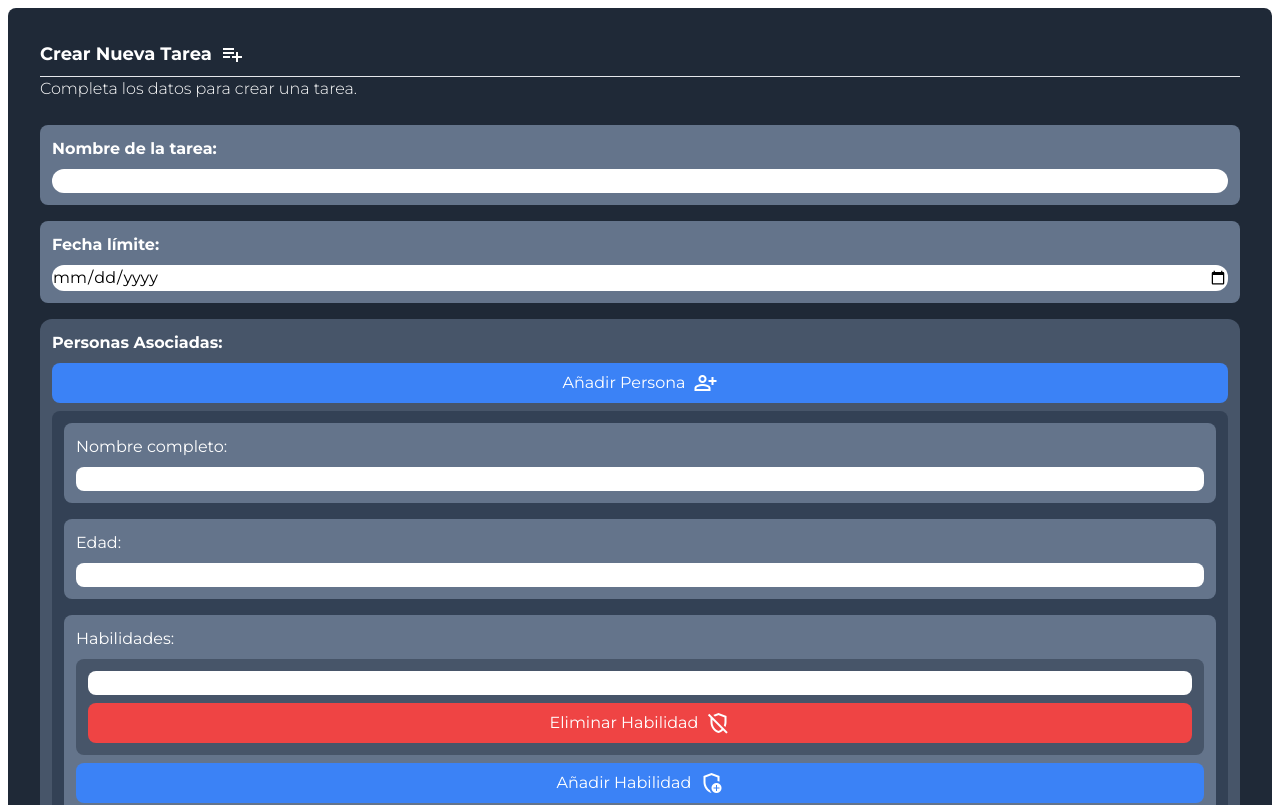
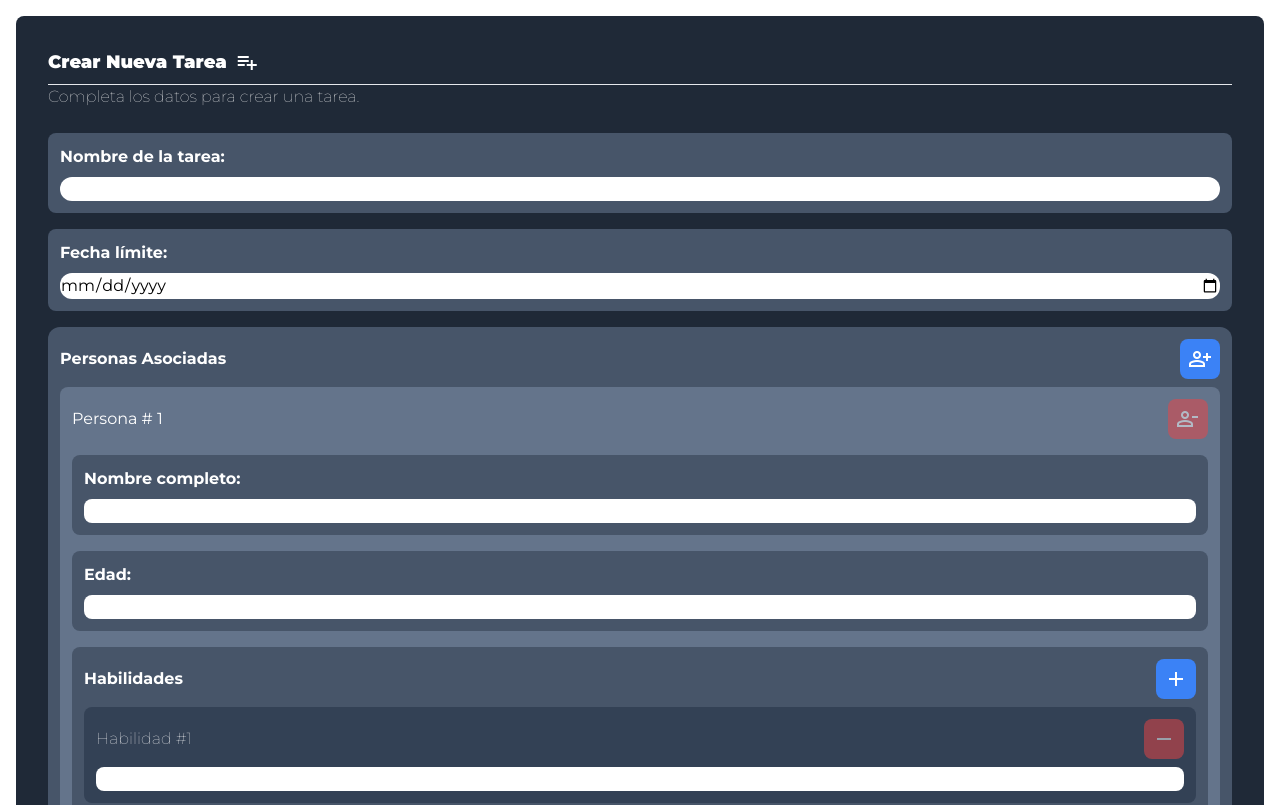
Before and after one commit to alemupx/velaio-test, an Angular app: page /home in a window 1280 px wide. Shown: the top 805 px of the page. Built offline with nearby package versions, Linux system fonts and the light colour scheme.

Commit message:
Mejora validaciones y comentarios.

```diff
--- a/src/app/shared/components/card/card.component.html
+++ b/src/app/shared/components/card/card.component.html
@@ -1,22 +1,24 @@
-<div class="bg-gray-800 p-8 m-2 rounded-lg">
+<div class="bg-gray-800 p-8 m-4 rounded-lg">
+  <!-- Título y descripción del formulario -->
   <div>
-    <h1 class="text-white font-bold text-lg pb-2 flex items-center">
+    <h1 class="text-white font-black text-lg pb-2 flex items-center">
       {{ formStructure.title }}
       <span class="material-symbols-outlined pl-2"> playlist_add </span>
     </h1>
     <hr />
-    <h3 class="text-white font-light">{{ formStructure.description }}</h3>
+    <h3 class="text-white font-thin">{{ formStructure.description }}</h3>
   </div>
 
+  <!-- Formulario principal -->
   <form class="flex flex-col" [formGroup]="formGroup" (ngSubmit)="onSubmit()">
     <div class="flex flex-col gap-4 py-6">
+      <!-- Recorrer los campos del formulario definidos en formStructure -->
       <div *ngFor="let field of formStructure.fields">
         <ng-container [ngSwitch]="field.type">
-          <!-- Campos de texto -->
-          <div
-            *ngSwitchCase="'text'"
-            class="flex flex-col gap-2 bg-slate-500 p-3 rounded-lg"
-          >
+          <!-- Campo de texto -->
+          <div *ngSwitchCase="'text'">
+            <!-- Contenedor para el campo de texto con etiquetas y control -->
+            <div class="flex flex-col gap-2 bg-slate-600 p-3 rounded-lg">
               <label [for]="field.name" class="text-white font-bold">{{
                 field.label
               }}</label>
@@ -27,12 +29,29 @@
                 [type]="field.type"
               />
             </div>
+            <!-- Mostrar errores si el campo nombre es inválido -->
+            <div
+              *ngIf="
+                formGroup.get(field.name)?.invalid &&
+                formGroup.get(field.name)?.touched
+              "
+              class="text-red-500"
+            >
+              <span *ngIf="formGroup.get(field.name)?.errors?.['required']"
+                >{{ field.label }} es obligatorio.</span
+              >
+              <span *ngIf="formGroup.get(field.name)?.errors?.['minlength']"
+                >Mínimo
+                {{ formGroup.get(field.name)?.errors?.['minlength']?.requiredLength }}
+                caracteres.</span
+              >
+            </div>
+          </div>
 
-          <!-- Campos de fecha -->
-          <div
-            *ngSwitchCase="'date'"
-            class="flex flex-col gap-2 bg-slate-500 p-3 rounded-lg"
-          >
+          <!-- Campo de fecha -->
+          <div *ngSwitchCase="'date'">
+            <!-- Contenedor para el campo de fecha con etiquetas y control -->
+            <div class="flex flex-col gap-2 bg-slate-600 p-3 rounded-lg">
               <label [for]="field.name" class="text-white font-bold">{{
                 field.label
               }}</label>
@@ -43,24 +62,38 @@
                 [type]="field.type"
               />
             </div>
+            <!-- Mostrar error si la fecha límite es inválida -->
+            <div
+              *ngIf="
+                formGroup.get(field.name)?.invalid &&
+                formGroup.get(field.name)?.touched
+              "
+              class="text-red-500"
+            >
+              <span *ngIf="formGroup.get(field.name)?.errors?.['required']"
+                >{{ field.label }} es obligatoria.</span
+              >
+            </div>
+          </div>
 
-          <!-- Arreglo de personas asociadas -->
+          <!-- Campo de personas asociadas (array) -->
           <div
             *ngSwitchCase="'array'"
             class="flex flex-col gap-2 rounded-xl bg-slate-600 p-3"
           >
+            <div class="flex justify-between items-center">
               <label class="text-white font-bold">{{ field.label }}</label>
-
+              <!-- Botón para agregar nueva persona -->
               <button
                 type="button"
-              class="bg-blue-500 rounded-lg text-white p-2 flex justify-center"
+                class="bg-blue-500 rounded-lg text-white p-2 flex justify-center hover:bg-blue-400"
                 (click)="agregarPersona()"
               >
-              Añadir Persona
-              <span class="material-symbols-outlined pl-2"> person_add </span>
+                <span class="material-symbols-outlined"> person_add </span>
               </button>
+            </div>
 
-            <!-- Recorre el FormArray personas_asociadas -->
+            <!-- Listado dinámico de personas asociadas -->
             <div formArrayName="personas_asociadas" class="flex flex-col gap-3">
               <div
                 *ngFor="
@@ -69,15 +102,40 @@
                 "
                 [formGroupName]="i"
               >
-                <div class="flex flex-col gap-4 bg-slate-700 p-3 rounded-lg">
-                  <!-- Campo Nombre -->
-                  <div class="flex flex-col gap-2 bg-slate-500 p-3 rounded-lg">
-                    <label class="text-white">Nombre completo:</label>
+                <div class="flex flex-col gap-4 bg-slate-500 p-3 rounded-lg">
+                  <!-- Título de persona y botón para eliminar -->
+                  <div class="flex justify-between items-center">
+                    <h1 class="text-white font-normal">
+                      Persona # {{ i + 1 }}
+                    </h1>
+                    <button
+                      type="button"
+                      class="bg-red-500 rounded-lg text-white p-2 flex justify-center"
+                      (click)="eliminarPersona(i)"
+                      [disabled]="getPersonasAsociadas().length === 1"
+                      [ngClass]="{
+                        'hover:bg-red-300': getPersonasAsociadas().length > 1,
+                        'opacity-50 bg-red-200 cursor-default':
+                          getPersonasAsociadas().length === 1
+                      }"
+                    >
+                      <span class="material-symbols-outlined"
+                        >person_remove</span
+                      >
+                    </button>
+                  </div>
 
+                  <!-- Campo Nombre dentro del grupo de persona -->
+                  <div>
+                    <div
+                      class="flex flex-col gap-2 bg-slate-600 p-3 rounded-lg"
+                    >
+                      <label class="text-white font-bold"
+                        >Nombre completo:</label
+                      >
                       <input formControlName="nombre" class="rounded-lg" />
                     </div>
-
-                  <!-- Errores de validación del campo nombre -->
+                    <!-- Mostrar errores si el nombre de la persona es inválido -->
                     <div
                       *ngIf="
                         persona.get('nombre')?.invalid &&
@@ -88,19 +146,25 @@
                       <span *ngIf="persona.get('nombre')?.errors?.['required']"
                         >El nombre es obligatorio.</span
                       >
+                      <span *ngIf="persona.get('nombre')?.errors?.['minlength']"
+                        >Mínimo 5 caracteres.</span
+                      >
+                    </div>
                   </div>
 
-                  <!-- Campo Edad -->
-                  <div class="flex flex-col gap-2 bg-slate-500 p-3 rounded-lg">
-                    <label class="text-white">Edad:</label>
+                  <!-- Campo Edad dentro del grupo de persona -->
+                  <div>
+                    <div
+                      class="flex flex-col gap-2 bg-slate-600 p-3 rounded-lg"
+                    >
+                      <label class="text-white font-bold">Edad:</label>
                       <input
                         formControlName="edad"
                         type="number"
                         class="rounded-lg"
                       />
                     </div>
-
-                  <!-- Errores de validación del campo edad -->
+                    <!-- Mostrar errores si la edad es inválida -->
                     <div
                       *ngIf="
                         persona.get('edad')?.invalid &&
@@ -111,17 +175,30 @@
                       <span *ngIf="persona.get('edad')?.errors?.['required']"
                         >La edad es obligatoria.</span
                       >
-                    <span *ngIf="persona.get('edad')?.errors?.['max']"
-                      >Máximo 3 caracteres.</span
+                      <span *ngIf="persona.get('edad')?.errors?.['min']"
+                        >Debes ser mayor de 18 años.</span
                       >
                     </div>
+                  </div>
 
-                  <!-- Habilidades -->
+                  <!-- Campo Habilidades (array) dentro del grupo de persona -->
                   <div
                     formArrayName="habilidades"
-                    class="flex flex-col gap-2 bg-slate-500 p-3 rounded-lg"
+                    class="flex flex-col gap-2 bg-slate-600 p-3 rounded-lg"
                   >
-                    <label class="text-white">Habilidades:</label>
+                    <div class="flex justify-between items-center">
+                      <label class="text-white font-bold">Habilidades</label>
+                      <!-- Botón para agregar nueva habilidad -->
+                      <button
+                        type="button"
+                        class="bg-blue-500 rounded-lg text-white p-2 flex justify-center hover:bg-blue-400"
+                        (click)="agregarHabilidad(i)"
+                      >
+                        <span class="material-symbols-outlined"> add </span>
+                      </button>
+                    </div>
+
+                    <!-- Listado dinámico de habilidades dentro de la persona -->
                     <div
                       *ngFor="
                         let habilidad of getHabilidades(i).controls;
@@ -130,23 +207,31 @@
                       [formGroupName]="j"
                     >
                       <div
-                        class="flex flex-col gap-2 bg-slate-600 p-3 rounded-lg"
+                        class="flex flex-col gap-2 bg-slate-700 p-3 rounded-lg"
                       >
-                        <input formControlName="nombre" class="rounded-lg" />
-
+                        <div class="flex justify-between items-center">
+                          <label for="nombre" class="text-white font-thin"
+                            >Habilidad #{{ j + 1 }}</label
+                          >
                           <button
                             type="button"
-                          class="bg-red-500 rounded-lg text-white p-2 flex justify-center"
+                            [disabled]="getHabilidades(i).length === 1"
+                            [ngClass]="{
+                              'hover:bg-red-400': getHabilidades(i).length > 1,
+                              'opacity-50 bg-red-200 cursor-default':
+                                getHabilidades(i).length === 1
+                            }"
+                            class="bg-red-500 rounded-lg text-white p-2 flex justify-center hover:bg-red-400"
                             (click)="eliminarHabilidad(i, j)"
                           >
-                          Eliminar Habilidad
-                          <span class="material-symbols-outlined pl-2">
-                            remove_moderator
-                          </span>
+                            <span class="material-symbols-outlined"
+                              >remove</span
+                            >
                           </button>
                         </div>
-
-                      <!-- Errores de validación del campo habilidades -->
+                        <input formControlName="nombre" class="rounded-lg" />
+                      </div>
+                      <!-- Mostrar errores si el nombre de la habilidad es inválido -->
                       <div
                         *ngIf="
                           habilidad.get('nombre')?.invalid &&
@@ -160,51 +245,18 @@
                         >
                       </div>
                     </div>
-                    <button
-                      type="button"
-                      class="bg-blue-500 rounded-lg text-white p-2 flex justify-center"
-                      (click)="agregarHabilidad(i)"
-                    >
-                      Añadir Habilidad
-                      <span class="material-symbols-outlined pl-2">
-                        add_moderator
-                      </span>
-                    </button>
-                  </div>
-
-                  <button
-                    type="button"
-                    class="bg-red-500 rounded-lg text-white p-2 flex justify-center"
-                    (click)="eliminarPersona(i)"
-                  >
-                    Eliminar Persona
-                    <span class="material-symbols-outlined pl-2">
-                      person_remove
-                    </span>
-                  </button>
                   </div>
                 </div>
               </div>
             </div>
-
-          <!-- Mensaje de error -->
-          <div
-            *ngIf="
-              formGroup.get(field.name)?.invalid &&
-              formGroup.get(field.name)?.touched
-            "
-            class="text-red-500"
-          >
-            <span *ngIf="formGroup.get(field.name)?.errors?.['required']"
-              >Este campo es obligatorio.</span
-            >
           </div>
         </ng-container>
       </div>
     </div>
 
+    <!-- Botón de enviar formulario -->
     <button
-      class="bg-blue-500 rounded-lg text-white p-2 flex justify-center"
+      class="bg-blue-500 rounded-lg text-white p-2 flex justify-center hover:bg-blue-400"
       type="submit"
     >
       Guardar Tarea
--- a/src/app/shared/components/card/card.component.ts
+++ b/src/app/shared/components/card/card.component.ts
@@ -1,5 +1,13 @@
 import { Component, OnInit } from '@angular/core';
 import { FormArray, FormBuilder, FormGroup, Validators } from '@angular/forms';
+
+// Define una interfaz para los campos del formulario
+interface FormField {
+  name: string;
+  type: string;
+  label: string;
+  validators: { required?: boolean; minlength?: number; min?: number };
+}
 
 @Component({
   selector: 'app-card',
@@ -7,8 +15,9 @@ import { FormArray, FormBuilder, FormGroup, Validators } from '@angular/forms';
   styleUrls: ['./card.component.css'],
 })
 export class CardComponent implements OnInit {
-  formGroup: FormGroup = this.fb.group({});
+  formGroup: FormGroup;
 
+  // Estructura del formulario
   formStructure = {
     title: 'Crear Nueva Tarea',
     description: 'Completa los datos para crear una tarea.',
@@ -17,99 +26,102 @@ export class CardComponent implements OnInit {
         name: 'nombre',
         type: 'text',
         label: 'Nombre de la tarea:',
-        validators: [Validators.required],
+        validators: { required: true, minlength: 5 },
       },
       {
         name: 'fecha_limite',
         type: 'date',
         label: 'Fecha límite:',
-        validators: [Validators.required],
+        validators: { required: true },
       },
       {
         name: 'personas_asociadas',
         type: 'array',
-        label: 'Personas Asociadas: ',
-        validators: [], // Puedes manejar la validación en el submit
+        label: 'Personas Asociadas',
+        validators: {},
       },
-    ],
+    ] as FormField[], // Especificar que `fields` es un arreglo de `FormField`
   };
 
-  constructor(private fb: FormBuilder) {}
+  constructor(private fb: FormBuilder) {
+    this.formGroup = this.fb.group({});
+  }
 
   ngOnInit(): void {
     this.createForm();
   }
 
-  // Crear el formulario principal
   createForm() {
-    const group: { [key: string]: any } = {};
+    const group: { [key: string]: any } = {}; // Usar un objeto que pueda ser indexado
     this.formStructure.fields.forEach((field) => {
-      const validators = field.validators || [];
+      const validators = this.mapValidators(field.validators || {});
       if (field.type === 'array') {
-        // Inicializamos el array de personas con un grupo vacío
-        group[field.name] = this.fb.array([this.crearPersona()]); // Añadir una persona al inicio
+        group[field.name] = this.fb.array([this.crearPersona()]);
       } else {
         group[field.name] = this.fb.control('', validators);
       }
     });
-    this.formGroup = this.fb.group(group);
+    this.formGroup = this.fb.group(group); // Crear el grupo con los campos procesados
   }
 
-  // Obtener el FormArray de personas asociadas
+  mapValidators(validators: {
+    required?: boolean;
+    minlength?: number;
+    min?: number;
+  }) {
+    const mappedValidators = [];
+    if (validators.required) mappedValidators.push(Validators.required);
+    if (validators.minlength)
+      mappedValidators.push(Validators.minLength(validators.minlength));
+    if (validators.min) mappedValidators.push(Validators.min(validators.min));
+    return mappedValidators;
+  }
+
   getPersonasAsociadas(): FormArray {
     return this.formGroup.get('personas_asociadas') as FormArray;
   }
 
-  // Crear un FormGroup para una persona
   crearPersona(): FormGroup {
     return this.fb.group({
-      nombre: ['', Validators.required],
-      edad: ['', [Validators.required, Validators.max(3)]], // Validación de edad
-      habilidades: this.fb.array([this.crearHabilidad()]), // Inicializamos el array de habilidades con un grupo vacío
+      nombre: ['', this.mapValidators({ required: true, minlength: 5 })],
+      edad: ['', this.mapValidators({ required: true, min: 18 })],
+      habilidades: this.fb.array([this.crearHabilidad()]),
     });
   }
 
-  // Obtener el FormArray de habilidades de una persona
+  agregarPersona() {
+    this.getPersonasAsociadas().push(this.crearPersona());
+  }
+
+  eliminarPersona(index: number) {
+    this.getPersonasAsociadas().removeAt(index);
+  }
+
   getHabilidades(index: number): FormArray {
     return (this.getPersonasAsociadas().at(index) as FormGroup).get(
       'habilidades'
     ) as FormArray;
   }
 
-  // Añadir una persona al FormArray
-  agregarPersona() {
-    this.getPersonasAsociadas().push(this.crearPersona());
-  }
-
-  // Eliminar una persona del FormArray
-  eliminarPersona(index: number) {
-    this.getPersonasAsociadas().removeAt(index);
-  }
-
-  // Añadir una habilidad a una persona
   agregarHabilidad(personaIndex: number) {
     this.getHabilidades(personaIndex).push(this.crearHabilidad());
   }
 
-  // Crear un FormGroup para una habilidad
   crearHabilidad(): FormGroup {
     return this.fb.group({
-      nombre: ['', Validators.required], // Validación de habilidad
+      nombre: ['', Validators.required],
     });
   }
 
-  // Eliminar una habilidad de una persona
   eliminarHabilidad(personaIndex: number, habilidadIndex: number) {
     this.getHabilidades(personaIndex).removeAt(habilidadIndex);
   }
 
-  // Envío del formulario
   onSubmit() {
     if (this.formGroup.invalid) {
-      this.formGroup.markAllAsTouched(); // Marca todos los campos como tocados
+      this.formGroup.markAllAsTouched();
       return;
     }
-
-    console.log(this.formGroup.value); // Aquí podrías manejar el envío de datos
+    console.log(this.formGroup.value);
   }
 }
```
Lines whose indentation alone changed are shown as unchanged.
